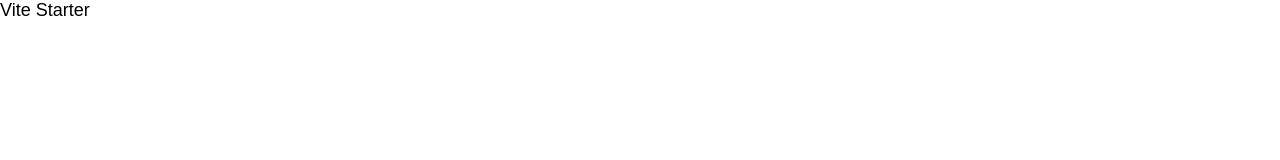
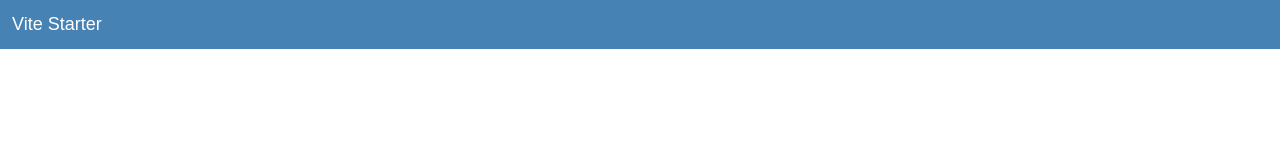
Before and after one commit to derjubu/vite-starter-pokemon, a website built with Vite: page index.html in a window 1280 px wide. Built offline with nearby package versions, Linux system fonts and the light colour scheme.

Commit message:
Add jsconfig and improve example code.

```diff
--- a/src/components/Example.js
+++ b/src/components/Example.js
@@ -1,10 +1,10 @@
 import { createElement } from '../lib/dom.js'
 import './Example.css'
 
-export default function Example() {
+export default function Example(text) {
   const el = createElement('section', {
     className: 'Example',
-    innerText: 'This is an example',
+    innerText: text,
   })
 
   return el
--- a/src/index.js
+++ b/src/index.js
@@ -1,5 +1,7 @@
 import './styles/index.css'
 import { getBySelector } from './lib/dom.js'
+import Example from './components/Example'
 
-const appContainer = getBySelector('#app')
-appContainer.innerText = 'Vite Starter'
+const example = Example('Vite Starter')
+
+getBySelector('#app').append(example)
--- a/src/styles/base.css
+++ b/src/styles/base.css
@@ -7,6 +7,7 @@
 :root {
   font-size: 112.5%;
   font-family: sans-serif;
+  line-height: 1.4;
 }
 
 body {
```
Also changed, not shown: jsconfig.json (added, +7 -0 lines), src/components/Example.stories.js (+4 -2 lines), README.md.
